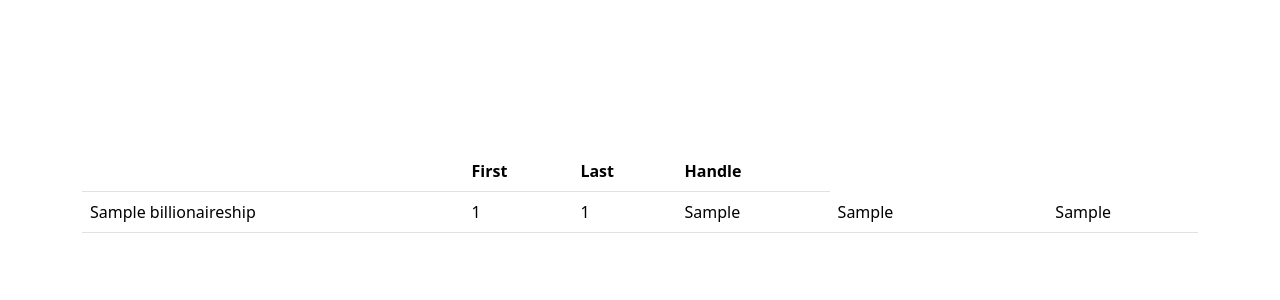
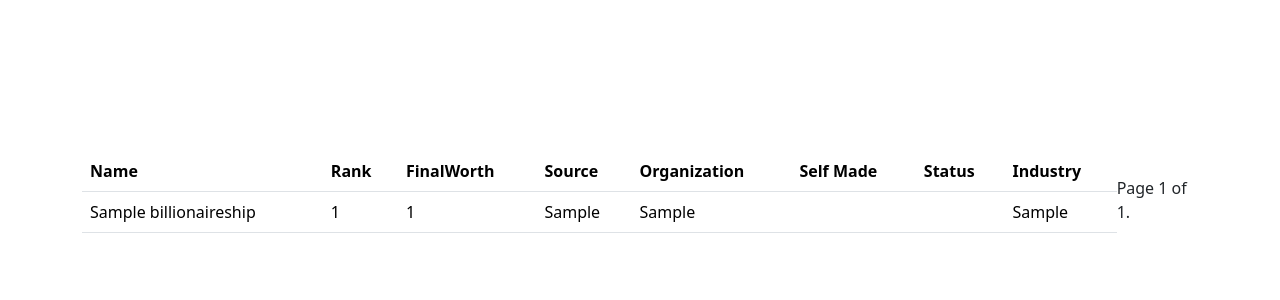
Before and after one commit to begumaktann/311-project, a Django app: page /financial/ in a window 1280 px wide. Shown: the part 56-356 px from the top of the page. Run offline with Django 4.2, Linux system fonts and the light colour scheme; tables that the repository leaves empty hold one stand-in row (values such as "Sample post").

Commit message:
new commit

```diff
--- a/proje/billionaires/templates/financial.html
+++ b/proje/billionaires/templates/financial.html
@@ -5,15 +5,20 @@
 
             <thead>
               <tr>
-                <th scope="col"></th>
-                <th scope="col">First</th>
-                <th scope="col">Last</th>
-                <th scope="col">Handle</th>
+
+                <th scope="col">Name</th>
+                <th scope="col">Rank</th>
+                <th scope="col">FinalWorth</th>
+                <th scope="col">Source</th>
+                  <th scope="col">Organization</th>
+                  <th scope="col">Self Made</th>
+                  <th scope="col">Status</th>
+                  <th scope="col">Industry</th>
               </tr>
             </thead>
             <tbody>
                 <!-- Iterate through the billionaires' data -->
-                {% for billionaire in billionaires_data %}
+                {% for billionaire in page_billionaires %}
             <tr>
                 <td>{{ billionaire.Name }}</td>
                 <td>{{ billionaire.Rank }}</td>
@@ -27,7 +32,23 @@
         {% endfor %}
             </tbody>
           </table>
+            <div class="pagination">
+        <span class="step-links">
+            {% if page_billionaires.has_previous %}
+                <a href="?page=1">&laquo; first</a>
+                <a href="?page={{ page_billionaires.previous_page_number }}">previous</a>
+            {% endif %}
 
+            <span class="current">
+                Page {{ page_billionaires.number }} of {{ page_billionaires.paginator.num_pages }}.
+            </span>
+
+            {% if page_billionaires.has_next %}
+                <a href="?page={{ page_billionaires.next_page_number }}">next</a>
+                <a href="?page={{ page_billionaires.paginator.num_pages }}">last &raquo;</a>
+            {% endif %}
+        </span>
+    </div>
       </div>
       <script>
         $(document).ready(function () {
--- a/proje/billionaires/views.py
+++ b/proje/billionaires/views.py
@@ -1,5 +1,6 @@
 from django.shortcuts import render
 from .models import billionaires_personal,billionaireship  # Import your model
+from django.core.paginator import Paginator
 
 
 # Create your views here.
@@ -15,18 +16,22 @@
 def personal(request):
     # Retrieve data from billionaires_personal model
     billionaires_data = billionaires_personal.objects.all().values()  # Fetch all data, adjust as needed
-    print(billionaires_data)
+    paginator = Paginator(billionaires_data, 6)  # Display 5 items per page
+    page_number = request.GET.get('page')
+    page_billionaires = paginator.get_page(page_number)
     context = {
-        'billionaires_data': billionaires_data  # Pass the data to the template
+        'billionaires_data': billionaires_data, "page_billionaires":page_billionaires # Pass the data to the template
     }
     return render(request, 'personal.html', context)
 
 
 def financial(request):
     billionaires_data = billionaireship.objects.all().values()  # Fetch all data, adjust as needed
-
+    paginator = Paginator(billionaires_data, 6)  # Display 5 items per page
+    page_number = request.GET.get('page')
+    page_billionaires = paginator.get_page(page_number)
     context = {
-        'billionaires_data': billionaires_data  # Pass the data to the template
+        'billionaires_data': billionaires_data,"page_billionaires":page_billionaires  # Pass the data to the template
     }
 
     return render(request, 'financial.html', context)
```
Also changed, not shown: proje/billionaires/models.py (+6 -3 lines), proje/billionaires/templates/personal.html (+36 -14 lines).
